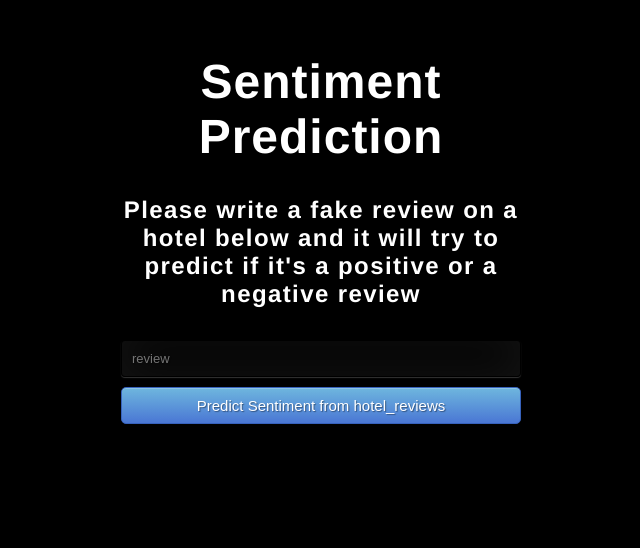
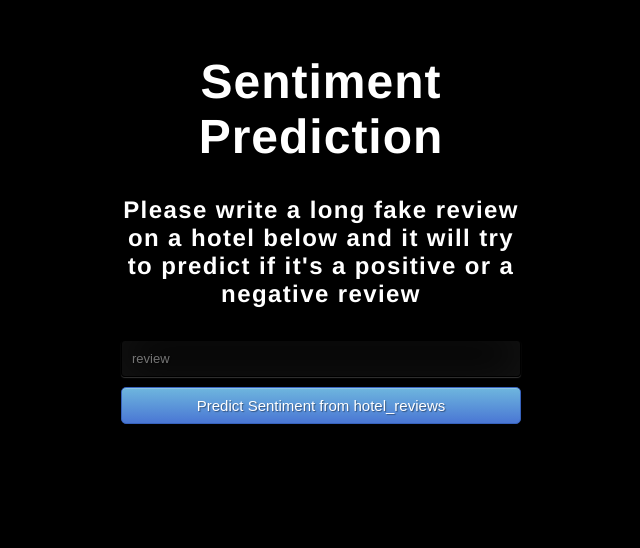
Before and after one commit to NyanoNyan/Hotel_reviews_sentiment_analysis, a Flask app: page / in a window 1280 px wide. Shown: the part 148-696 px from the top of the page, without its empty margins (369-1009 px from the left). Run offline with Flask 2, Linux system fonts and the light colour scheme; parts of the project's set-up code (start-up, migrations or seed data) failed here and were passed over.

Commit message:
Update index.html

```diff
--- a/templates/index.html
+++ b/templates/index.html
@@ -15,7 +15,7 @@
  <div class="login">
   <h1>Sentiment Prediction</h1>
 
-    <h4>Please write a fake review on a hotel below and it will try to predict if it's a positive
+    <h4>Please write a long fake review on a hotel below and it will try to predict if it's a positive
       or a negative review
     </h4>
 
```
